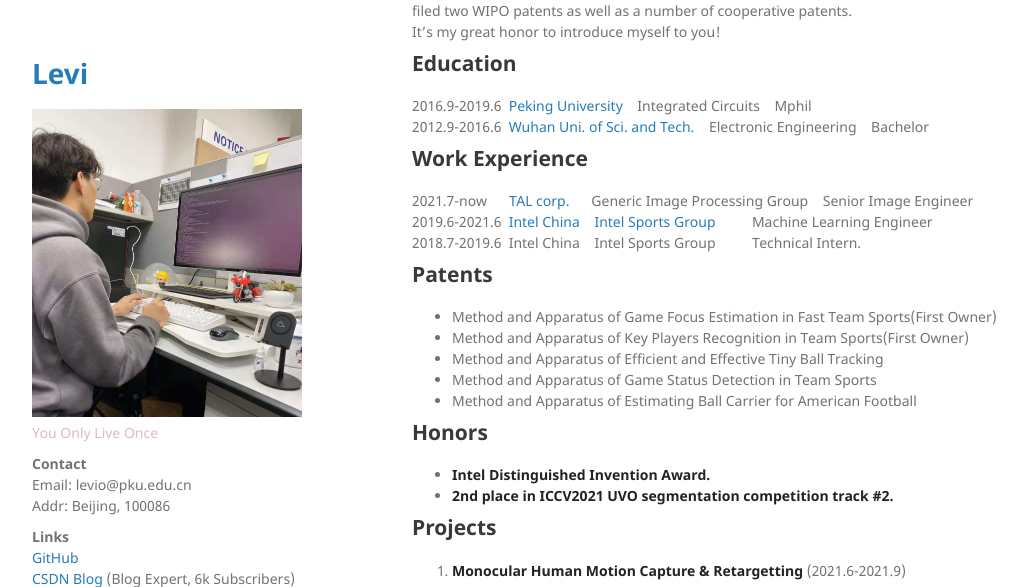
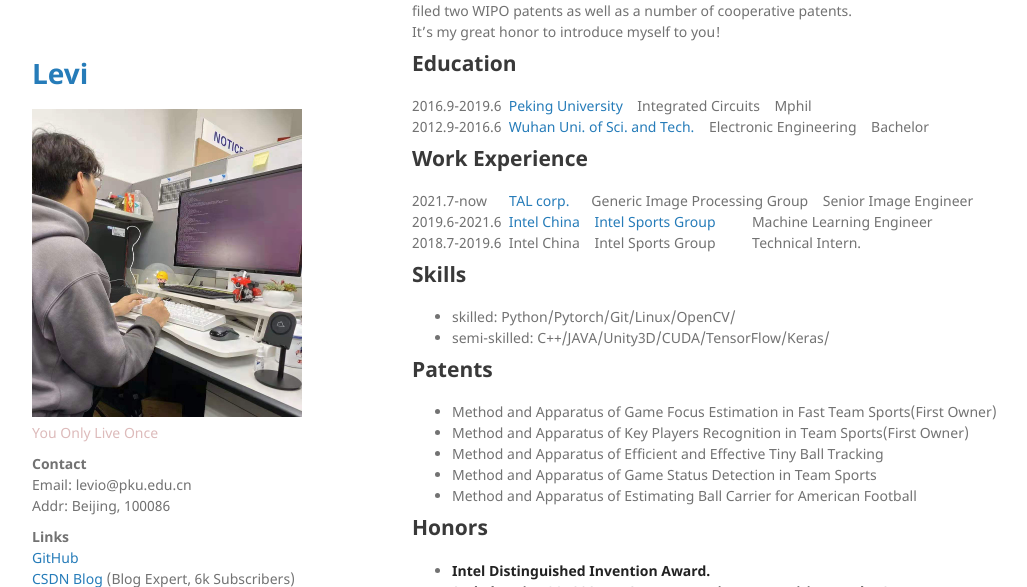
Before and after one commit to leviome/leviome.github.io, a Jekyll site: the page built from index.md, in a window 1280 px wide and 900 px high, scrolled down 310 px, cut to the strip 0-587 px from the top of the window. Shown: the whole strip, without its empty margins (78-1105 px from the left). Built offline with Jekyll 4.4.1, drawn with Linux system fonts in a browser that asks for light colours; our own code applies the rules of GitHub Pages for plain Markdown files.

Commit message:
Update index.md

```diff
--- a/index.md
+++ b/index.md
@@ -13,6 +13,10 @@
 2021.7-now&nbsp;&nbsp;&nbsp;&nbsp;&nbsp;&nbsp;[TAL corp.](http://www.100tal.com/)&nbsp;&nbsp;&nbsp;&nbsp;&nbsp;&nbsp;Generic Image Processing Group&nbsp;&nbsp;&nbsp;&nbsp;Senior Image Engineer<br>
 2019.6-2021.6&nbsp;&nbsp;[Intel China](https://intel.cn)&nbsp;&nbsp;&nbsp;&nbsp;[Intel Sports Group](https://www.intel.com/content/www/us/en/sports/sports-overview.html)&nbsp;&nbsp;&nbsp;&nbsp;&nbsp;&nbsp;&nbsp;&nbsp;&nbsp;&nbsp;Machine Learning Engineer<br>
 2018.7-2019.6&nbsp;&nbsp;Intel China&nbsp;&nbsp;&nbsp;&nbsp;Intel Sports Group&nbsp;&nbsp;&nbsp;&nbsp;&nbsp;&nbsp;&nbsp;&nbsp;&nbsp;&nbsp;Technical Intern.<br>
+
+## Skills
+- skilled: Python/Pytorch/Git/Linux/OpenCV/
+- semi-skilled: C++/JAVA/Unity3D/CUDA/TensorFlow/Keras/
 
 ## Patents
 - Method and Apparatus of Game Focus Estimation in Fast Team Sports(First Owner)
```
